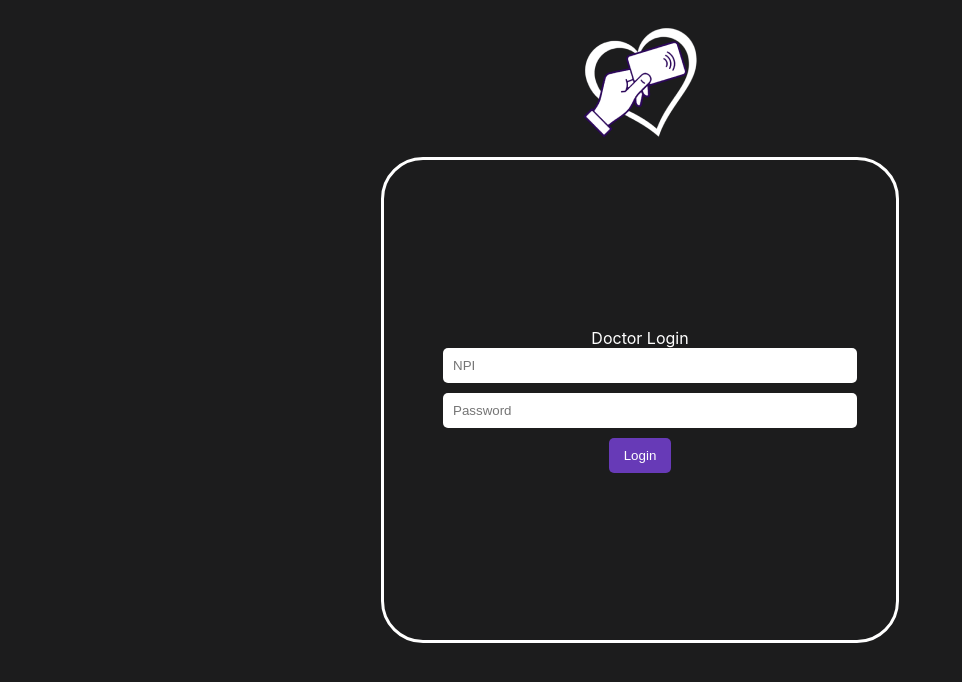
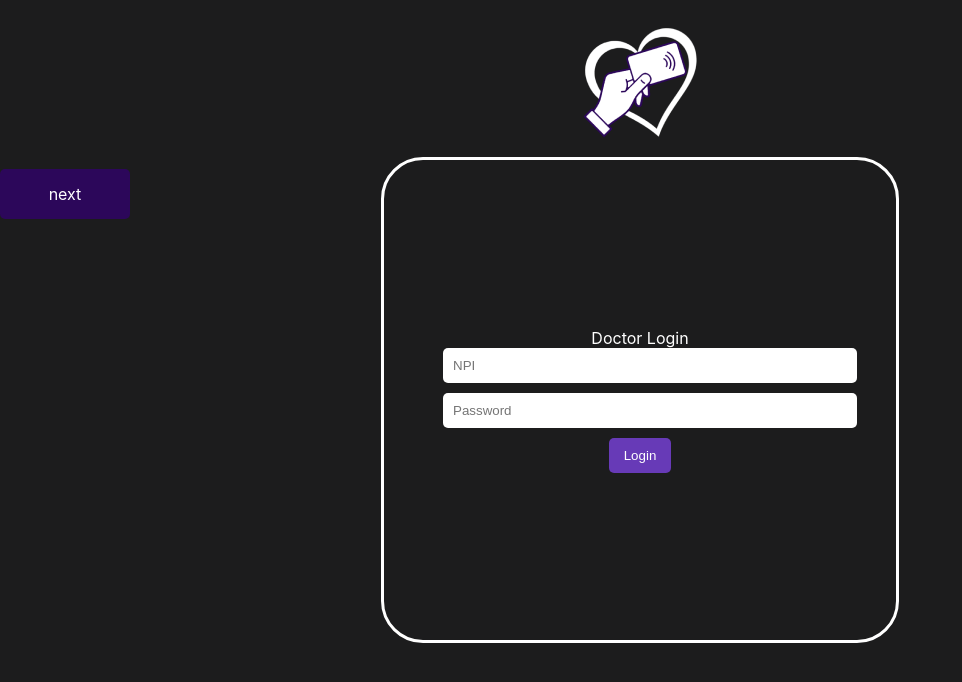
Before and after one commit to shashibyadav/carewallet-doctor-Web-App, a React (Create React App) app: page / in a window 1280 px wide. Shown: the top 682 px of the page, without its empty margins (0-962 px from the left). Built offline with nearby package versions, Linux system fonts and the light colour scheme.

Commit message:
intial commit

```diff
--- /dev/null
+++ b/src/Components/ButtonTypeOne.jsx
@@ -0,0 +1,33 @@
+import React, {useRef, useState} from "react";
+import "../shared/buttonTypeOne.css"
+
+const ButtonTypeOne = (props = {}) => {
+    const { onClick, text = ``, classname = `` } = props;
+    const [ ripple,  setRipple ] = useState(false);
+    const [showSpan, setShowSpan] = useState(false);
+    const parentRef = useRef(null);
+    const [x, setX] = useState();
+    const [y, setY] = useState();
+    const onClickTrigger = (e) => {
+        setRipple(true);
+        setShowSpan(true);
+        let x = e.clientX - e.target.offsetLeft;
+
+        // Get position of Y
+        let y = e.clientY - e.target.offsetTop;
+        setX(x); setY(y);
+        setTimeout(() => {
+            setRipple(false)
+            setShowSpan(false);
+        }, 1000)
+        onClick && onClick(e);
+    }
+    return <>
+        <div className={"button-type-one " + classname} onClick={onClickTrigger}>
+            {text}
+            {showSpan ? <span style={{left: x, top: y}} className={'ripple-span '+ (ripple ? "ripple": '')}></span> : null}
+        </div>
+    </>;
+};
+
+export default ButtonTypeOne;
--- a/src/Components/Landing.jsx
+++ b/src/Components/Landing.jsx
@@ -3,6 +3,8 @@ import { useSelector, useDispatch } from 'react-redux';
 import { setLoginCredentials as setCriteriaAction } from '../ReduxStore/Slices/Login/loginCredSlice';
 import CentreRectangle from '../shared/CentreRectangle';
 import { useNavigate } from 'react-router-dom';
+import ButtonTypeOne from "./ButtonTypeOne";
+import "../styles/landing-page/landing-page.css"
 
 const Landing = () => {
   const criteria = useSelector((state) => state.loginState.searchCriteria);
@@ -24,10 +26,10 @@ const Landing = () => {
   };
 
   return (
-    <div style={{ width: '100vw', height: '100vh', backgroundColor: '#1C1C1D' }}>
+    <div className={'landing-page'}>
       <CentreRectangle>
         <div>
-        <div>Doctor Login</div>
+        <div className={'header-text'}>Doctor Login</div>
           <input
             className='search-fields'
             type="text"
@@ -45,9 +47,16 @@ const Landing = () => {
           <div className="search-action">
             <button onClick={handleSearch}>Login</button>
           </div>
-
         </div>
       </CentreRectangle>
+
+      <ButtonTypeOne
+          onClick={() => {
+            console.log("Shashi")
+          }}
+          text={'next'}
+          classname={'button-style'}
+      />
     </div>
   );
 };
--- /dev/null
+++ b/src/styles/landing-page/landing-page.css
@@ -0,0 +1,12 @@
+.landing-page {
+    width: 100vw;
+    height: 100vh;
+    background-color: #1C1C1D;
+    .header-text {
+        color: white;
+    }
+    .button-style {
+        width: 100px;
+        height: 20px;
+    }
+}
```
